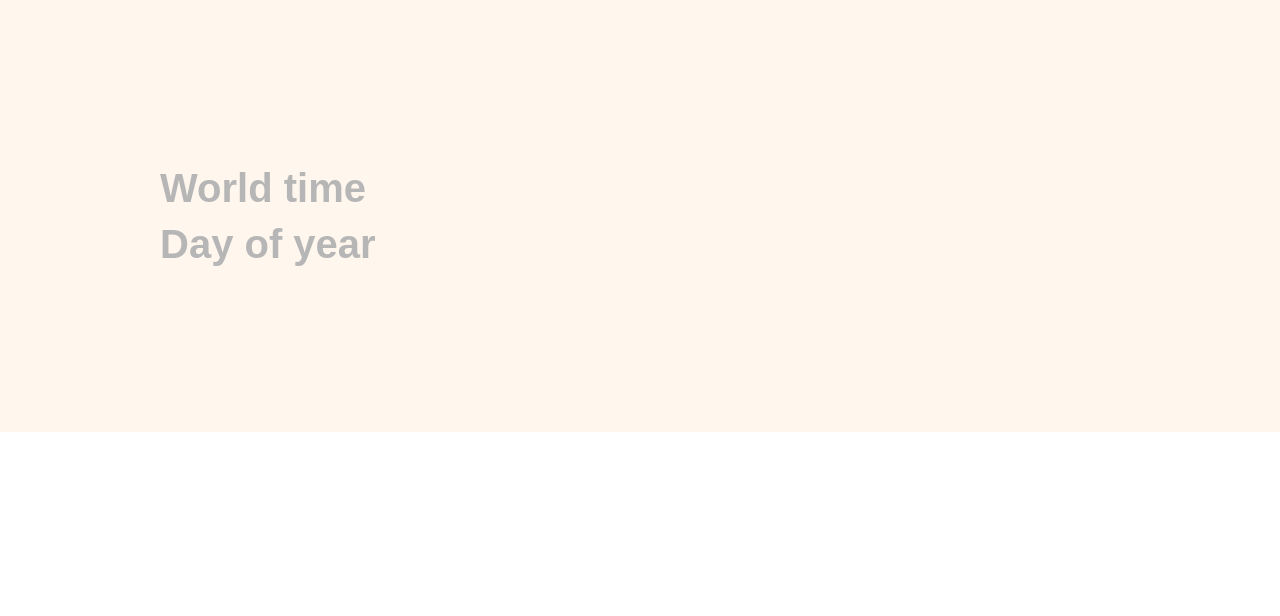
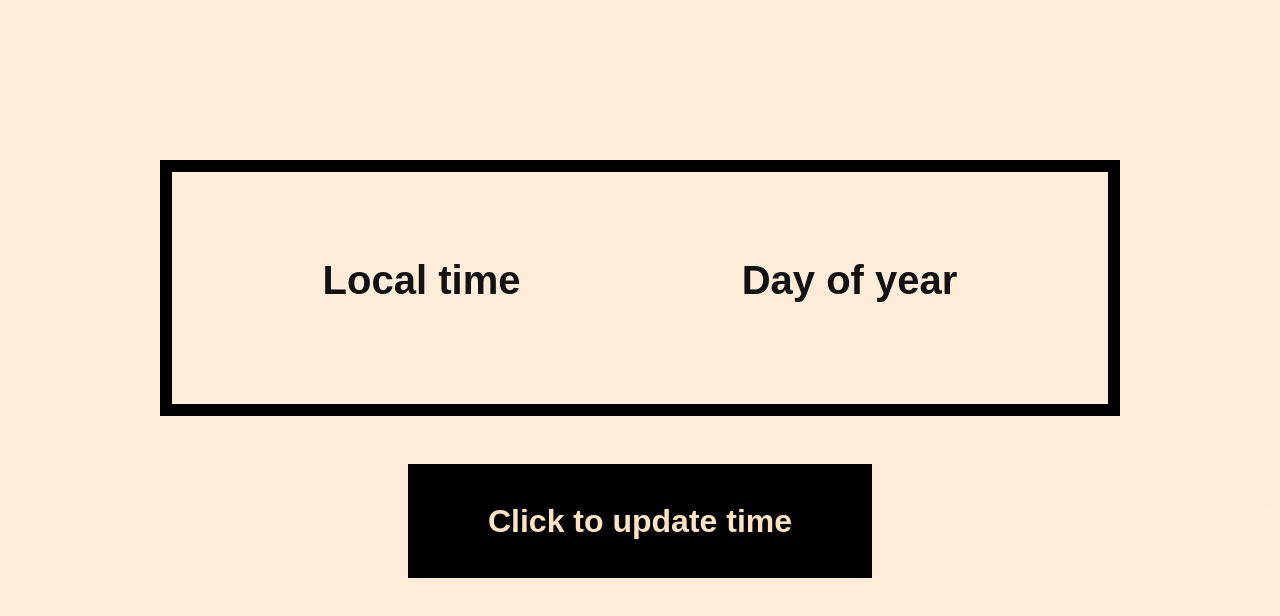
Before and after one commit to Tikhon-ql/something, a React (Create React App) app: page / in a window 1280 px wide. Shown: the top 616 px of the page. Built offline with nearby package versions, Linux system fonts and the light colour scheme; no server answers.

Commit message:
update btn and loader added

```diff
--- a/src/components/Clocks.tsx
+++ b/src/components/Clocks.tsx
@@ -1,6 +1,7 @@
 import { method } from '../api/methods';
 import React, { useEffect, useState } from 'react';
 import '../styles/_clocks.scss'
+import Loader from './Loader';
 
 type DateTime = {
     date: string,
@@ -10,10 +11,13 @@ type DateTime = {
 const Clocks = () => {
 
     const [time, setTime] = useState<DateTime>()
+    const [reload, setReload] = useState<Boolean>(false)
+    const [isLoading, setIsLoading] = useState<Boolean>(false)
 
     useEffect(() => {
         (async () => {
             try {
+                setIsLoading(true)
                 const {datetime, day_of_year} = (await method.getTime({timezone: 'Europe', city: "Minsk"})).data
 
                 const state: DateTime = {
@@ -26,19 +30,31 @@ const Clocks = () => {
             catch(e) {
                 console.error(e)
             }
+            finally {
+                setIsLoading(false)
+            }
         })()
-    }, [])
+    }, [reload])
 
-    return (
+    return <>
         <div className="clocks">
             <div className="clocks__wrapper">
-                <h3>World time</h3>
-                <div>{time?.date}</div>
-                <h3>Day of year</h3>
-                <div>{time?.dayOfYear}</div>
+                <div>
+                    <h3 className="subheadline">Local time</h3>
+                    <span>{time?.date}</span>
+                </div>
+                <div>
+                    <h3 className="subheadline">Day of year</h3>
+                    <span>{time?.dayOfYear}</span>
+                </div>
             </div>
+            <div className="clocks__update-btn" onClick={() => setReload(!reload)}>Click to update time</div>
         </div>
-    )
+
+        {isLoading &&
+        <Loader />
+        }
+    </>
 }
 
 export default Clocks
--- /dev/null
+++ b/src/components/Loader.tsx
@@ -0,0 +1,5 @@
+import '../styles/_loader.scss'
+
+const Loader = () => <div className="lds-wrapper"><div className="lds-facebook"><div></div><div></div><div></div></div></div>
+
+export default Loader
--- a/src/styles/_clocks.scss
+++ b/src/styles/_clocks.scss
@@ -1,5 +1,71 @@
 .clocks {
+    height: 100vh;
     padding: 10rem;
-    background-color: bisque;
-    opacity: 0.3;
+    background-color: rgba(255, 228, 196, 0.644);
+
+
+    @media screen and (max-width: 767px) {
+        padding: 5rem;
+    }
+    @media screen and (max-width: 576px) {
+        padding: 2rem;
+    }
+
+    &__wrapper {
+        position: relative;
+        padding: 5rem;
+
+        border: 12px solid black;
+
+        z-index: 2;
+
+        display: flex;
+        flex-direction: row;
+        justify-content: space-around;
+        gap: 5rem;
+
+        @media screen and (max-width: 1200px) {
+            flex-direction: column;
+            gap: 3rem;
+        }
+        @media screen and (max-width: 576px) {
+            padding: 2rem;
+        }
+
+
+        span {
+            font-size: 20px;
+        }
+
+        .subheadline {
+            margin-bottom: 1rem;
+
+            @media screen and (max-width: 576px) {
+                font-size: 32px;
+            }
+        }
+    }
+    &__update-btn {
+        display: block;
+
+        background-color: black;
+
+        color: bisque;
+        font-size: 32px;
+        line-height: 50px;
+        font-weight: 600;
+        width: max-content;
+        padding: 2rem 5rem;
+        margin: 3rem auto 0 auto;
+
+        max-width: 100%;
+
+        transition: all 0.3s ease;
+
+        cursor: pointer;
+
+        &:hover {
+            transform: scale(1.03);
+        }
+    }
 }
--- /dev/null
+++ b/src/styles/_loader.scss
@@ -0,0 +1,51 @@
+
+.lds-wrapper {
+    position: absolute;
+    width: 100%;
+    height: 100%;
+    top: 0;
+
+    background-color: #fff;
+    z-index: 200;
+    opacity: 0.7;
+
+    display: flex;
+    align-items: center;
+    justify-content: center;
+}
+.lds-facebook {
+    display: inline-block;
+    position: relative;
+    width: 80px;
+    height: 80px;
+  }
+  .lds-facebook div {
+    display: inline-block;
+    position: absolute;
+    left: 8px;
+    width: 16px;
+    background: black;
+    animation: lds-facebook 1.2s cubic-bezier(0, 0.5, 0.5, 1) infinite;
+  }
+  .lds-facebook div:nth-child(1) {
+    left: 8px;
+    animation-delay: -0.24s;
+  }
+  .lds-facebook div:nth-child(2) {
+    left: 32px;
+    animation-delay: -0.12s;
+  }
+  .lds-facebook div:nth-child(3) {
+    left: 56px;
+    animation-delay: 0;
+  }
+  @keyframes lds-facebook {
+    0% {
+      top: 8px;
+      height: 64px;
+    }
+    50%, 100% {
+      top: 24px;
+      height: 32px;
+    }
+  }
```
Also changed, not shown: 1 other file (tests, documents, lock files or other folders).
